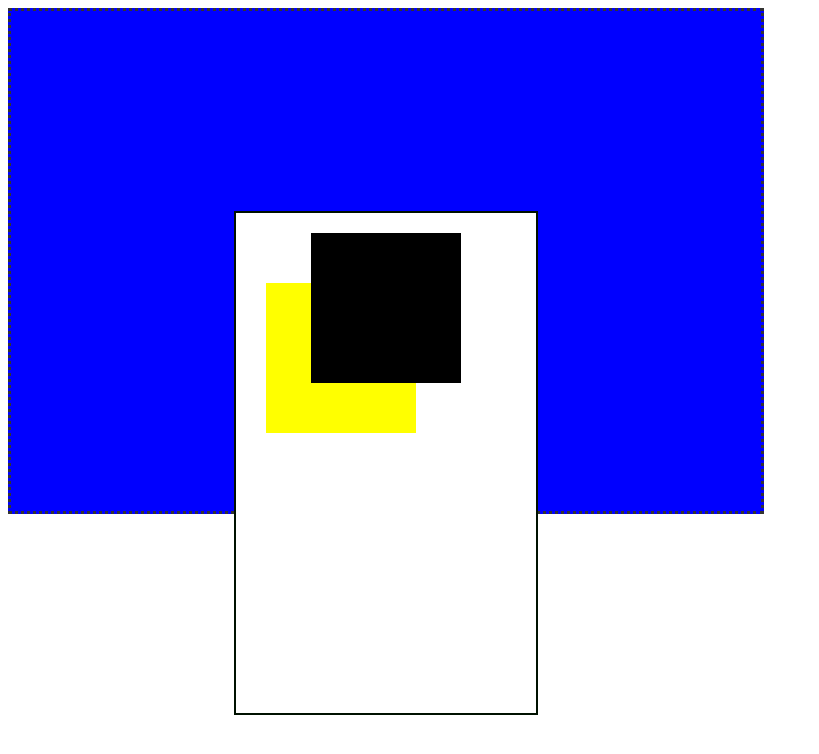
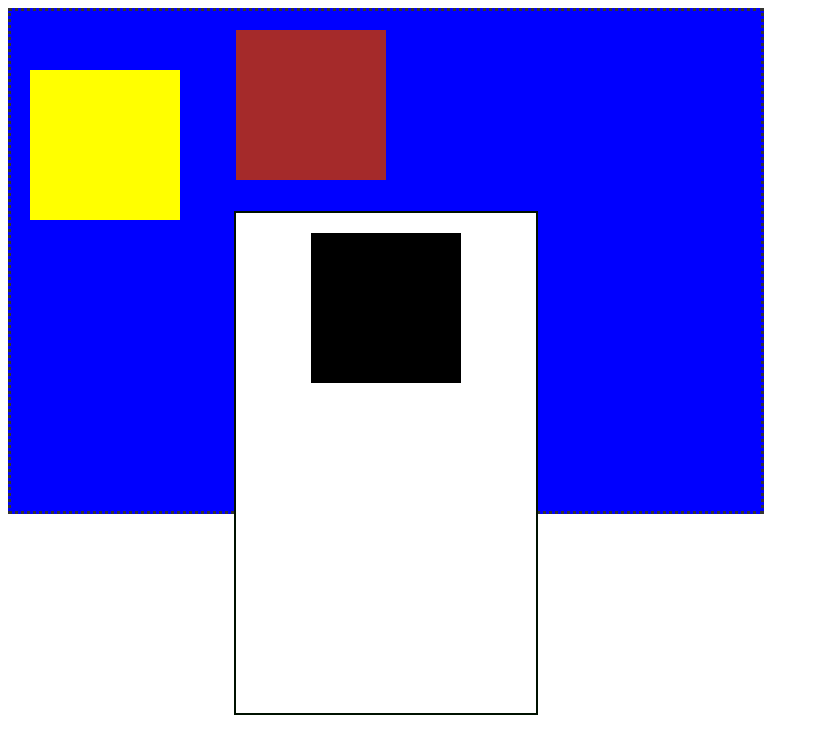
Before and after one commit to sajith-1992/practise-class, a website: page index.html in a window 1280 px wide. Shown: the top 754 px of the page, without its empty margins (0-819 px from the left). Drawn offline with Linux system fonts and the light colour scheme.

Commit message:
fixed css positon

```diff
--- a/index.html
+++ b/index.html
@@ -18,6 +18,9 @@
         <div class="box relative">
 
         </div>
+        <div class="box fixed" >
+
+        </div>
         <div class="box static">
 
         </div>
--- a/style.css
+++ b/style.css
@@ -17,7 +17,7 @@
     width: 750px;
     height: 500px;
     background-color: blue;
-    position: relative;
+
 
 
 
@@ -28,7 +28,7 @@
     height: 500px;
     margin:200px auto;
     background-color: white;
-    position: relative;
+
 
 
 
@@ -37,7 +37,7 @@
     width:150px;
     height: 150px;
     margin: 20px auto;
-   position:relative
+
 
 
 }
@@ -53,7 +53,13 @@
 }
 .relative{
     background-color: black;
-    position :relative;
+
 
 
 }
+.fixed{
+    background-color: brown;
+    position:fixed;
+    top:10px;
+
+}
```
